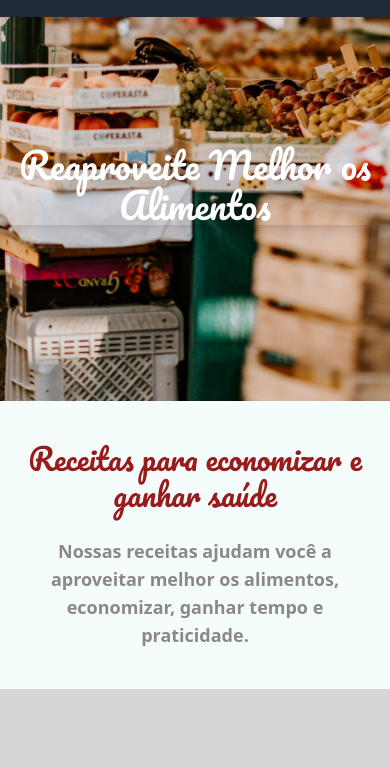
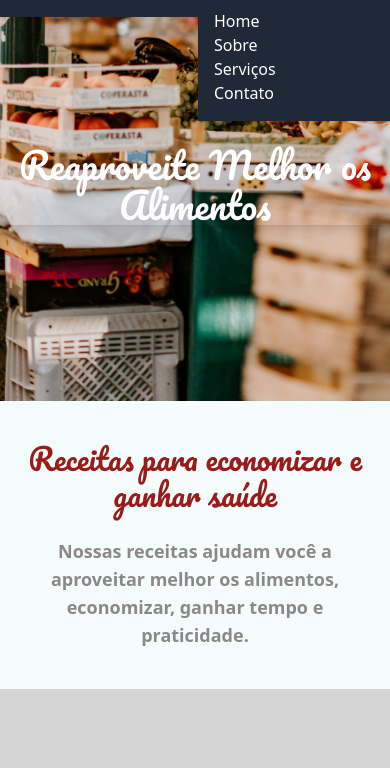
Before and after one commit to uPedroLima11/Site-Receitas, a website: page index.html in a window 390 px wide. Both pictures are taken after a click on the button 358 px from the left and 44 px from the top of the page. Shown: the part 71-839 px from the top of the page. Drawn offline with Linux system fonts and the light colour scheme.

Commit message:
arrumando bug do botao do header

```diff
--- a/index.html
+++ b/index.html
@@ -9,9 +9,7 @@
   <link href="https://fonts.googleapis.com/css2?family=Roboto:wght@400;700&display=swap" rel="stylesheet">
   <link href="https://fonts.googleapis.com/css2?family=Courgette&display=swap" rel="stylesheet">
   <link href="https://fonts.googleapis.com/css2?family=Pacifico&display=swap" rel="stylesheet">
-  <link
-    href="https://fonts.googleapis.com/css2?family=Poppins:wght@300;400;500;600;700&display=swap"
-    rel="stylesheet">
+  <link href="https://fonts.googleapis.com/css2?family=Poppins:wght@300;400;500;600;700&display=swap" rel="stylesheet">
 </head>
 
 <body class="bg-white">
@@ -41,9 +39,21 @@
     <a href="#" class="block hover:text-gray-400">Contato</a>
   </div>
 
+  <script>
+    document.addEventListener("DOMContentLoaded", function () {
+      const menuToggle = document.getElementById("menu-toggle");
+      const dropdownMenu = document.getElementById("dropdown-menu");
+
+      menuToggle.addEventListener("click", function () {
+        dropdownMenu.classList.toggle("hidden");
+      });
+    });
+  </script>
+
 
   <div class="bg-cover bg-center h-96" style="background-image: url('/imagens/banner.jpg');">
-    <h2 class="text-white text-4xl sm:text-6xl font-pacifico text-center shadow-lg pt-32">Reaproveite Melhor os Alimentos</h2>
+    <h2 class="text-white text-4xl sm:text-6xl font-pacifico text-center shadow-lg pt-32">Reaproveite Melhor os
+      Alimentos</h2>
   </div>
 
   <div class="bg-[#f4fcfc] flex flex-col items-center justify-center py-10 px-4">
@@ -135,5 +145,6 @@
     <p>&copy; 2024 Pedro Mendes Lima. Todos os direitos reservados.</p>
   </footer>
 
-  </body>
-  </html>
+</body>
+
+</html>
```
Also changed, not shown: output.css.
